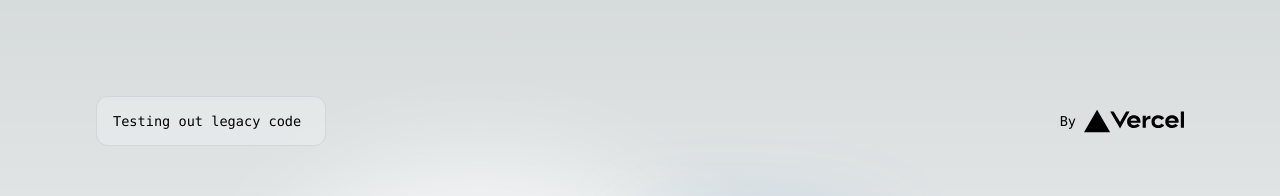
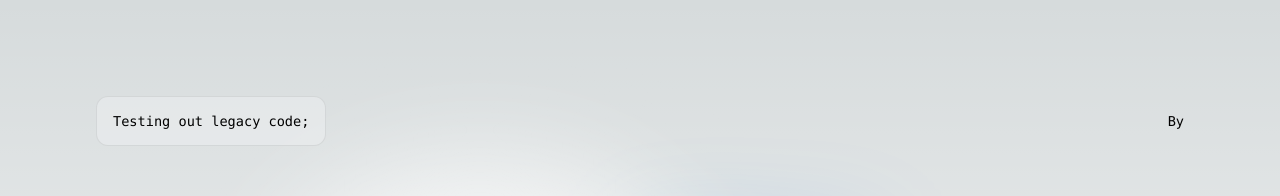
Before and after one commit to torisutansan02/torisutansan, a Next.js app: page / in a window 1280 px wide. Shown: the top 196 px of the page. Built offline with nearby package versions, Linux system fonts and the light colour scheme.

Commit message:
Adding Changes to index

```diff
--- a/pages/index.js
+++ b/pages/index.js
@@ -17,7 +17,7 @@ export default function Home() {
       <main className={styles.main}>
         <div className={styles.description}>
           <p>
-            Testing out legacy code&nbsp;
+            Testing out legacy code;
           </p>
           <div>
             <a
@@ -26,14 +26,6 @@ export default function Home() {
               rel="noopener noreferrer"
             >
               By{' '}
-              <Image
-                src="/vercel.svg"
-                alt="Vercel Logo"
-                className={styles.vercelLogo}
-                width={100}
-                height={24}
-                priority
-              />
             </a>
           </div>
         </div>
```
